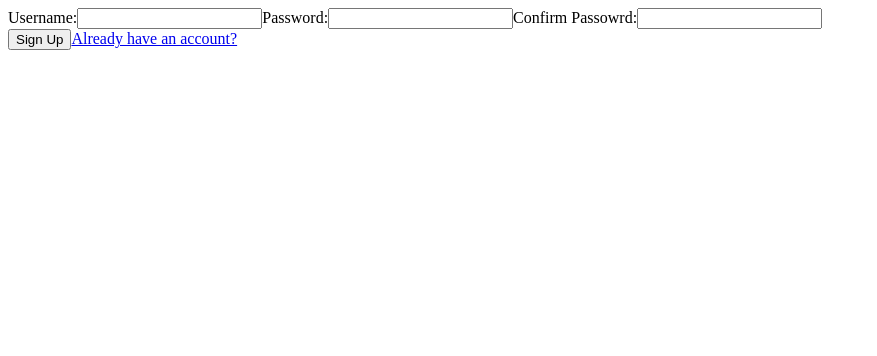
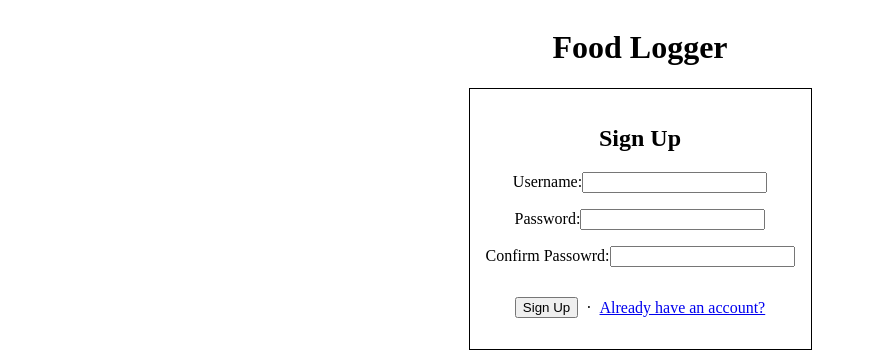
Before and after one commit to RShillgit/Food-Logger, a React (Create React App) app in the folder client/: page /register in a window 1280 px wide. Shown: the top 356 px of the page, without its empty margins (0-877 px from the left). Built offline with nearby package versions, Linux system fonts and the light colour scheme.

Commit message:
Very basic styling & Navbar Buttons

```diff
--- a/client/src/App.css
+++ b/client/src/App.css
@@ -0,0 +1,66 @@
+/* Login Page */
+.loginPage {
+    display: flex;
+    justify-content: center;
+    align-items: center;
+    flex-direction: column;
+}
+.loginForm-container {
+    padding: 1rem;
+    border: 1px solid black;
+}
+.loginForm-title {
+    display: flex;
+    justify-content: center;
+}
+.loginForm-container form {
+    display: flex;
+    flex-direction: column;
+    align-items: center;
+    gap: 1rem;
+}
+.login-buttons {
+    display: flex;
+    align-items: center;
+    justify-content: center;
+}
+
+/* Register Page */
+.registerPage {
+    display: flex;
+    flex-direction: column;
+    align-items: center;
+    justify-content: center;
+}
+.registerForm-container {
+    padding: 1rem;
+    display: flex;
+    flex-direction: column;
+    align-items: center;
+    justify-content: center;
+    border: 1px solid black;
+}
+#registerForm {
+    display: flex;
+    flex-direction: column;
+    align-items: center;
+    gap: 1rem;
+}
+.registerForm-buttons {
+    display: flex;
+    justify-content: center;
+    align-items: center;
+    gap: 8px;
+}
+
+/* Main Page */
+.mainPage {
+    display: flex;
+    justify-content: center;
+    flex-direction: column;
+    align-items: center;
+}
+.mainPage-container {
+    border: 1px solid black;
+    padding: 1rem;
+ }
--- a/client/src/App.js
+++ b/client/src/App.js
@@ -1,6 +1,7 @@
 import { useEffect, useRef, useState } from 'react';
 import {useCookies} from 'react-cookie';
 import { useNavigate } from 'react-router-dom';
+import Navbar from './components/navbar';
 
 function App(props) {
 
@@ -9,6 +10,18 @@ function App(props) {
   const authedUser = useRef();
   const navigate = useNavigate();
   const [display, setDisplay] = useState();
+
+  /* Calories */
+  const [caloriesRemaining, setCaloriesRemaining] = useState(2500);
+  const [breakfastCalories, setBreakfastCalories] = useState(0);
+  const [lunchCalories, setLunchCalories] = useState(0);
+  const [dinnerCalories, setDinnerCalories] = useState(0);
+  const [snackCalories, setSnackCalories] = useState(0);
+
+  /* Macros */
+  const [carbCount, setCarbCount] = useState(0);
+  const [fatCount, setFatCount] = useState(0);
+  const [proteinCount, setProteinCount] = useState(0);
 
   // Anytime the cookie changes, set auth
   useEffect(() => {
@@ -32,7 +45,7 @@ function App(props) {
     // Anytime auth changes, set display
     useEffect(() => {
 
-      // Loading
+      // TODO: Loading
       if (auth === null) {
 
       }
@@ -45,8 +58,39 @@ function App(props) {
 
 
   return (
-    <div className="App">
-      <h1>Food logger</h1>
+    <div className="mainPage">
+      <Navbar serverURL={props.serverURL}/>
+      {(auth)
+        ?
+        <div className='mainPage-container'>
+          <div className='caloriesRemaining'>
+            <h2>Calories Remaining: {caloriesRemaining}</h2>
+          </div>
+
+          <div className='mealOverview'>
+            <p>Breakfast {breakfastCalories}</p>
+          </div>
+
+          <div className='mealOverview'>
+            <p>Lunch {lunchCalories}</p>
+          </div>
+
+          <div className='mealOverview'>
+            <p>Dinner {dinnerCalories}</p>
+          </div>
+
+          <div className='mealOverview'>
+            <p>Snack {snackCalories}</p>
+          </div>
+
+          <div className='macroNutrient-stats'>
+            <p>Carbs {carbCount}g</p>
+            <p>Fat {fatCount}g</p>
+            <p>Protein {proteinCount}g</p>
+          </div>
+        </div>
+        :<></>
+      }
     </div>
   );
 }
--- a/client/src/components/login.js
+++ b/client/src/components/login.js
@@ -55,9 +55,13 @@ const Login = (props) => {
             setDisplay(
                 <>
                     <div className="loginPage-title">
-                        <h1>Login</h1>
+                        <h1>Food Logger</h1>
                     </div>
                     <div className="loginForm-container">
+
+                        <div className="loginForm-title">
+                            <h2>Log In</h2>
+                        </div>
 
                         {registeredSuccessfullyMessage}
 
@@ -127,7 +131,7 @@ const Login = (props) => {
     }
 
     return (
-        <div>
+        <div className="loginPage">
             {display}
             {errorMessage}
         </div>
--- /dev/null
+++ b/client/src/components/navbar.js
@@ -0,0 +1,31 @@
+import { useCookies } from 'react-cookie';
+
+const Navbar = (props) => {
+
+    const [cookie, setCookie, removeCookie] = useCookies(['token']);
+
+    // Log user out
+    const userLogout = (e) => {
+        e.preventDefault();
+        fetch(`${props.serverURL}/logout`)
+        .then(res => res.json())
+        .then(data => {
+            if (data.success) {
+                removeCookie('token', {path: '/'});
+            }
+        })
+        .catch(err => console.log(err))
+    }
+
+    return (
+        <div className="navbar">
+
+            <button onClick={() => window.scrollTo({top: 0, behavior: 'smooth'})}>Home</button>
+
+            <button onClick={userLogout}>Logout</button>
+
+        </div>
+    )
+
+}
+export default Navbar;
--- a/client/src/components/register.js
+++ b/client/src/components/register.js
@@ -38,6 +38,15 @@ const Register = (props) => {
             else {
                 setDisplay(
                     <>
+                        <div className="registerPage-title">
+                            <h1>Food Logger</h1>
+                        </div>
+                        <div className="registerForm-container">
+
+                            <div className="registerForm-title">
+                                <h2>Sign Up</h2>
+                            </div>
+
                             <form id="registerForm" onSubmit={registerForm}>
                                 <label>
                                     Username:
@@ -51,11 +60,13 @@ const Register = (props) => {
                                     Confirm Passowrd:
                                     <input id="register-confirmPassword" name="register-confirmPassowrd"type="password" required={true}/>
                                 </label>
-                        </form>
 
                                 <div className="registerForm-buttons">
                                     <button id="registerButton" form="registerForm">Sign Up</button>
+                                    <p>·</p>
                                     <a href="/login">Already have an account?</a>
+                                </div>
+                            </form>
                         </div>
                     </>
                 )
@@ -112,7 +123,7 @@ const Register = (props) => {
     }
 
     return (
-        <div>
+        <div className="registerPage">
             {display}
             {errorMessage}
         </div>
```
Also changed, not shown: 1 other file (tests, documents, lock files or other folders). Lines whose indentation alone changed are shown as unchanged.
